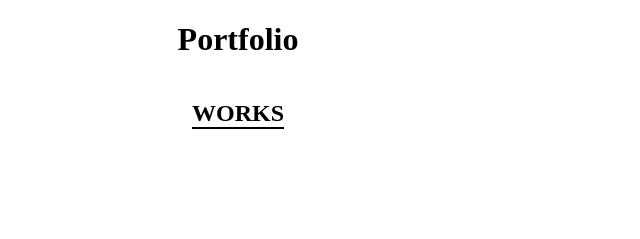
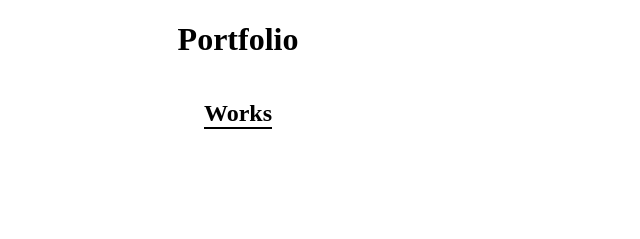
Before and after one commit to Penguin-Island/portfolio, a plain HTML site: page docs/others.html in a window 1280 px wide. Shown: the top 239 px of the page, 402-1042 px from the left. Drawn offline with Linux system fonts and the light colour scheme.

Commit message:
「WORKS」から「Works」へ変更

```diff
--- a/docs/others.html
+++ b/docs/others.html
@@ -11,7 +11,7 @@
     <div class="container">
         <div class="title">
             <h1>Portfolio</h1>
-            <h2>WORKS</h2>
+            <h2>Works</h2>
         </div>
 
         <div class="contents-map">
```
